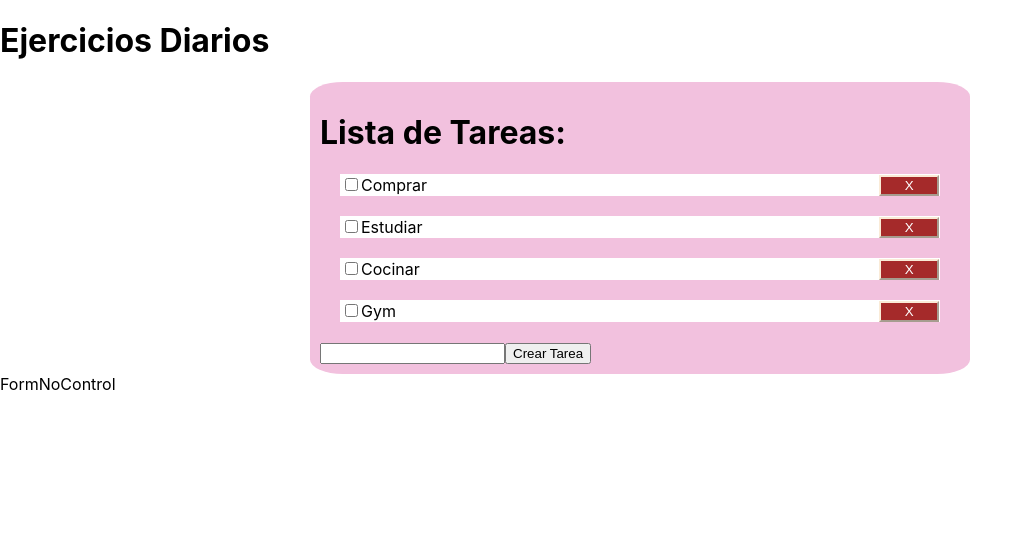
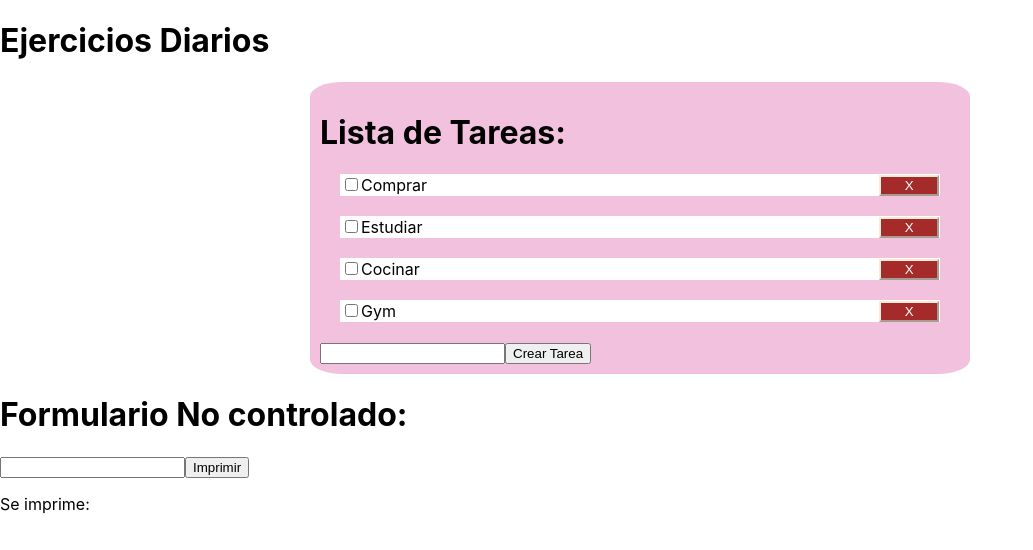
Before and after one commit to RodriguezLorena/Practicas-diarias, a React (Create React App) app: page / in a window 1280 px wide. Shown: the top 550 px of the page, without its empty margins (0-1033 px from the left). Built offline with nearby package versions, Linux system fonts and the light colour scheme.

Commit message:
obtener valores del input

```diff
--- a/src/Components/FormNoControl/FormNoControl.js
+++ b/src/Components/FormNoControl/FormNoControl.js
@@ -1,8 +1,24 @@
 import React from 'react'
+import { useState } from 'react'
+
 
 const FormNoControl = () => {
+    const [search, setSeatch] = useState("")
+
+    const submit= (e)=>{
+        e.preventDefault()
+        setSeatch(e.target.search.value)
+       }
   return (
-    <div>FormNoControl</div>
+    <div>
+        <h1>Formulario No controlado:</h1>
+        <form onSubmit={submit}>
+            <input type="text" name="search" autoComplete='off'/>
+            <button type='submit'>Imprimir</button>
+
+            <p>Se imprime: {search}</p>
+        </form>
+    </div>
   )
 }
 
```
